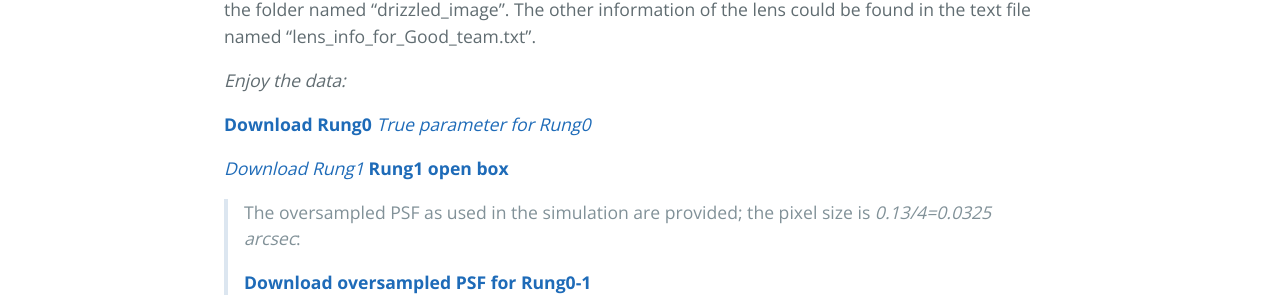
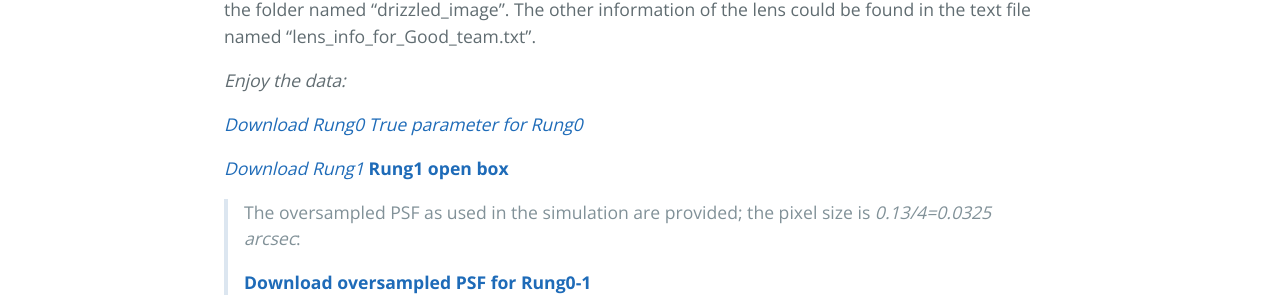
Before and after one commit to TDLMC/TDLMC.github.io, a Jekyll site: the page built from download.md, in a window 1280 px wide. Shown: the part 1044-1351 px from the top of the page. Built offline with Jekyll 4.4.1, drawn with Linux system fonts in a browser that asks for light colours; our own code applies the rules of GitHub Pages for plain Markdown files.

```diff
--- a/download.md
+++ b/download.md
@@ -16,7 +16,7 @@ The non_drizzled images are put in the first layer of the lens sample folder. Dr
 
 _Enjoy the data:_
 
-[**Download Rung0**](data/rung0.tar.gz) [*True parameter for Rung0*](data/rung0_open_box.tar.gz)
+[*Download Rung0*](data/rung0.tar.gz) [*True parameter for Rung0*](data/rung0_open_box.tar.gz)
 
 [*Download Rung1*](data/rung1.tar.gz) [**Rung1 open box**](data/rung1_open_box.zip)
 
```
